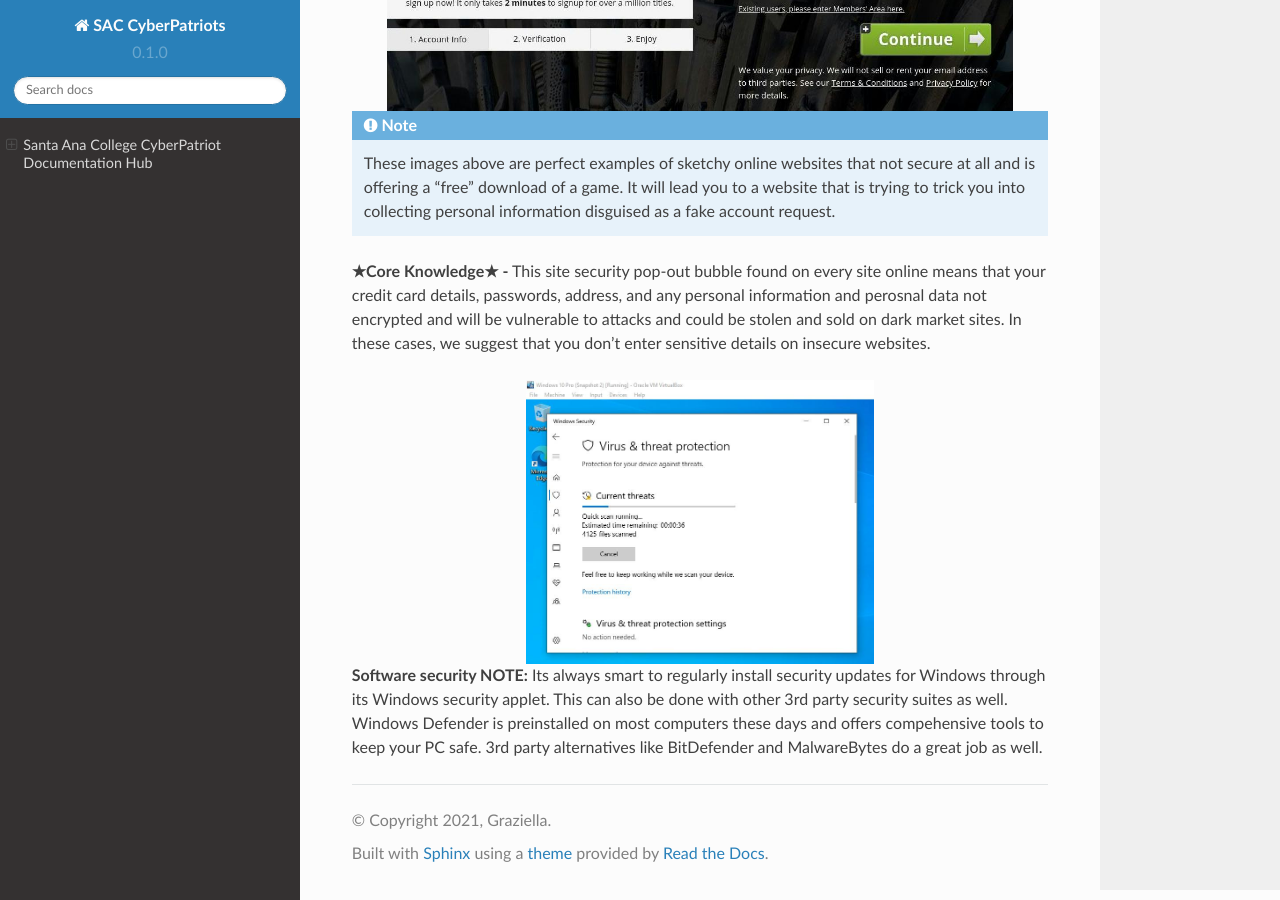
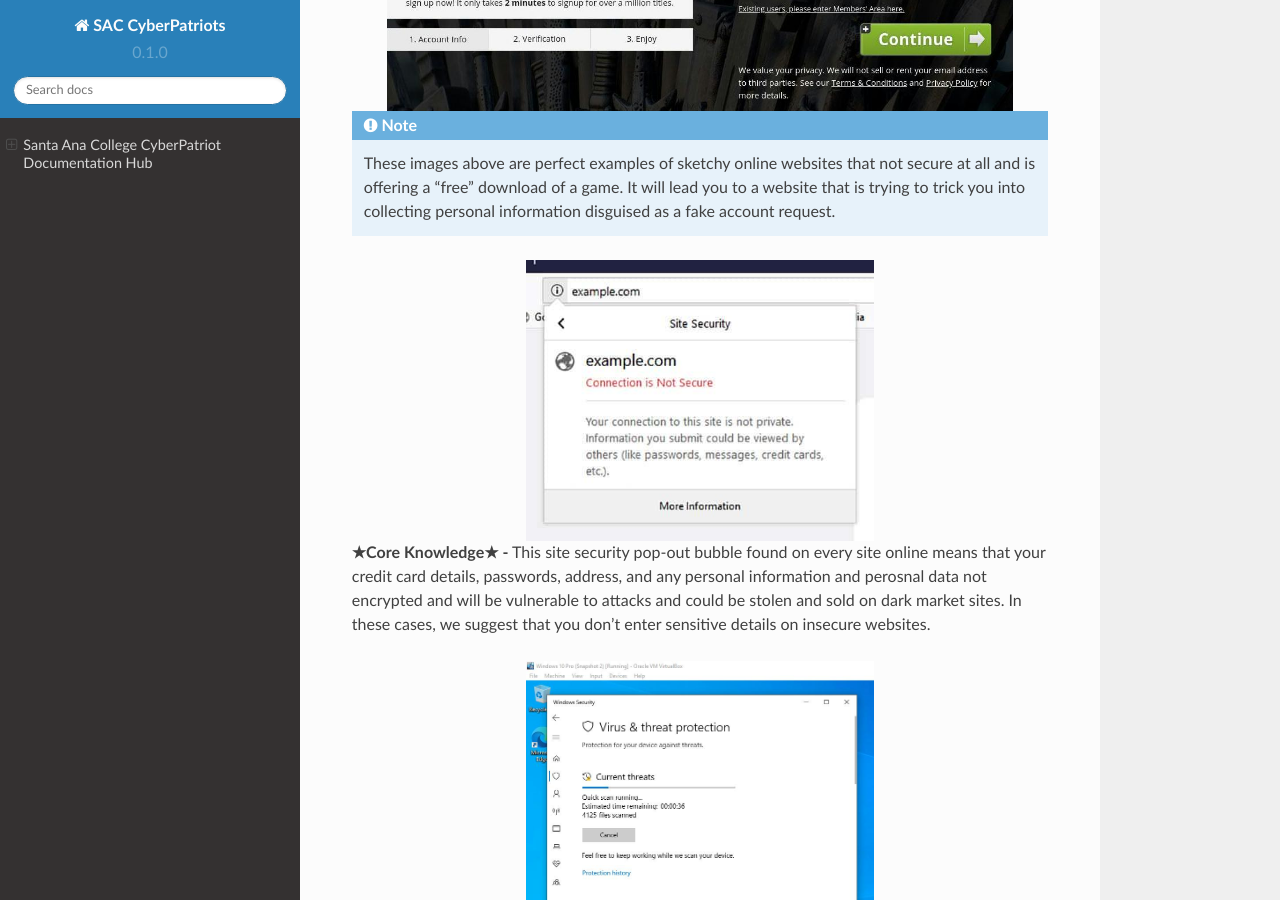
Before and after one commit to natt96z/cybersac, a Sphinx documentation site: the page built from docs/source/index.rst, in a window 1280 px wide and 900 px high, scrolled down 1869 px. Built offline with Sphinx 7.4.7 and the Read the Docs theme 2.0.0, drawn with Linux system fonts in a browser that asks for light colours.

```diff
--- a/docs/source/index.rst
+++ b/docs/source/index.rst
@@ -53,13 +53,11 @@ Visiting Malicious Websites – Sites to Avoid
 .. Note:: These images above are perfect examples of sketchy online websites that not secure at all and is offering a "free" download of a game. It will lead you to a website that is trying to trick you into collecting personal information disguised as a fake account request.
 
 
-**★Core Knowledge★ -** This site security pop-out bubble found on every site online means that your credit card details, passwords, address, and any personal information and perosnal data not encrypted and will be vulnerable to attacks and could be stolen and sold on dark market sites. In these cases, we suggest that you don’t enter sensitive details on insecure websites.
-
-
-
 .. image:: https://raw.githubusercontent.com/natt96z/cybersac/main/docs/img/6.jpg
    :width: 50%
    :align: center
+
+**★Core Knowledge★ -** This site security pop-out bubble found on every site online means that your credit card details, passwords, address, and any personal information and perosnal data not encrypted and will be vulnerable to attacks and could be stolen and sold on dark market sites. In these cases, we suggest that you don’t enter sensitive details on insecure websites.
 
 
 
```
